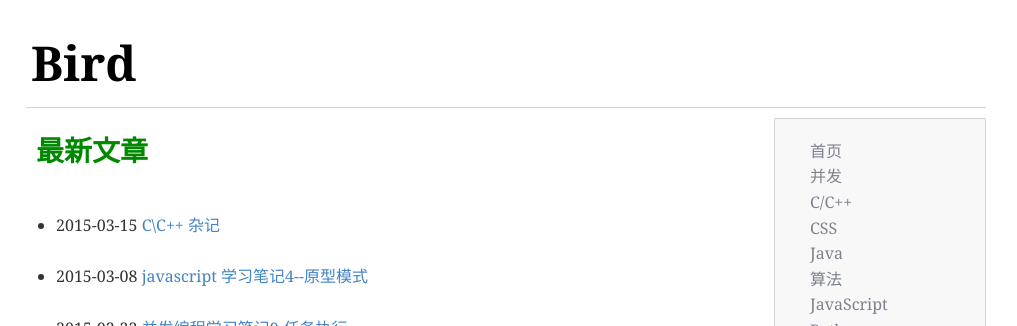
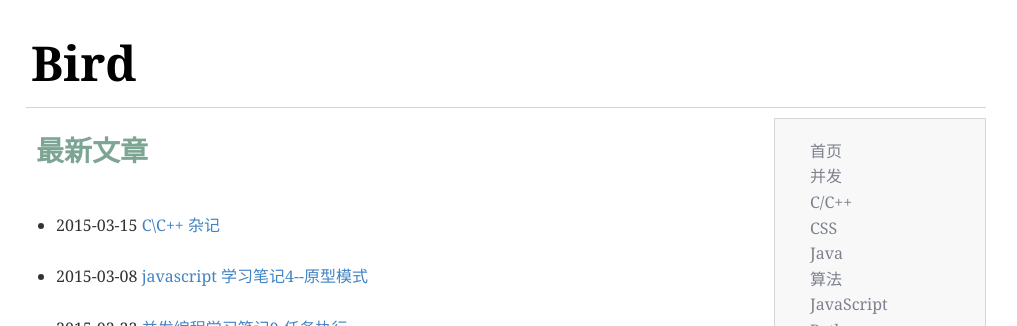
Before and after one commit to Qing-Shuang/Bird, a Jekyll site: the page built from index.html, in a window 1280 px wide. Shown: the top 326 px of the page, without its empty margins (134-1151 px from the left). Built offline with Jekyll 4.4.1, drawn with Linux system fonts in a browser that asks for light colours; Markdown is read by kramdown in place of the engine named in the settings; the list of posts is cut into pages by our own code.

Commit message:
Update markdownpad-github.css

```diff
--- a/css/markdownpad-github.css
+++ b/css/markdownpad-github.css
@@ -72,7 +72,8 @@ h2 {
   border-bottom: 1px solid #ccc;
 
   */
-  color: #080;
+  /*color: #080;*/
+  color: #7CA594;
   border-left: 5px solid #080;
   padding-left:10px;
   padding-top:10px;
```
